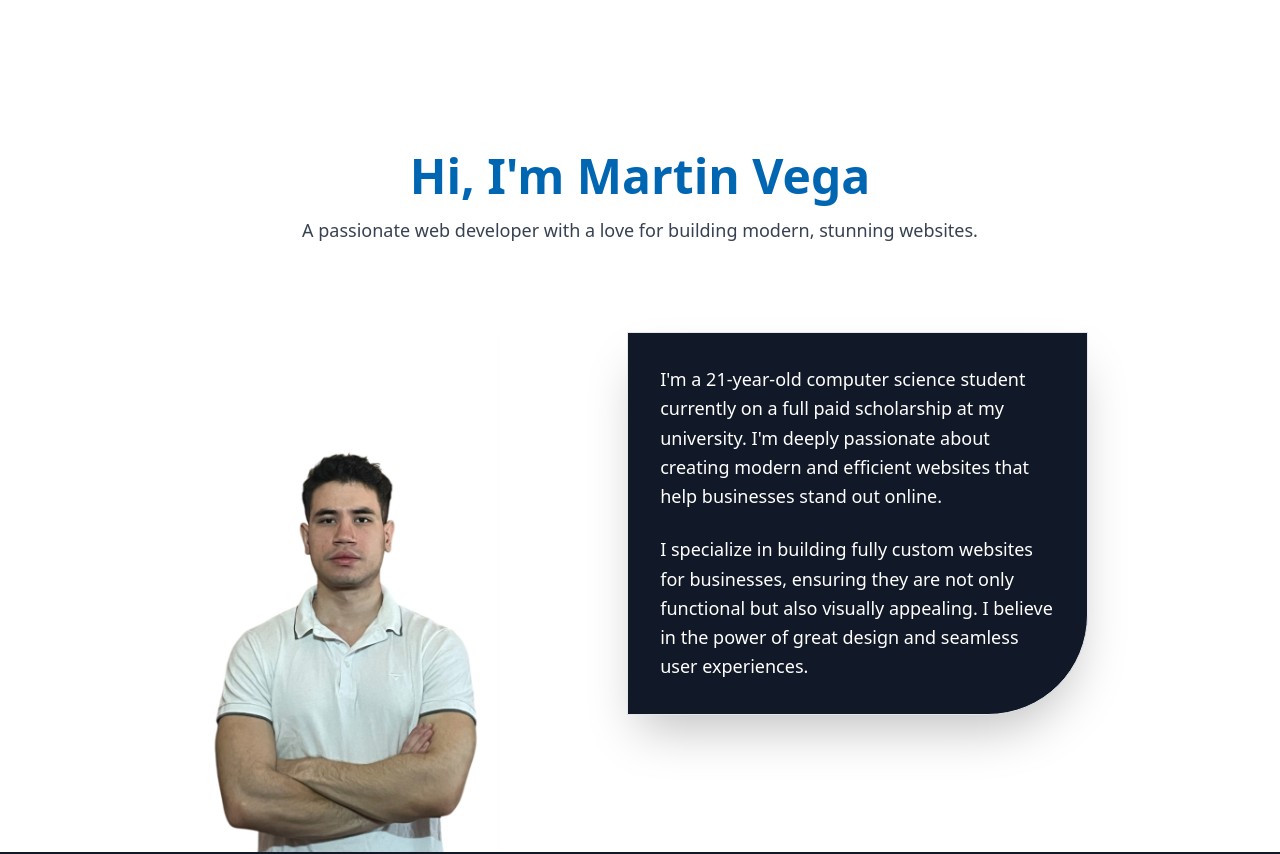
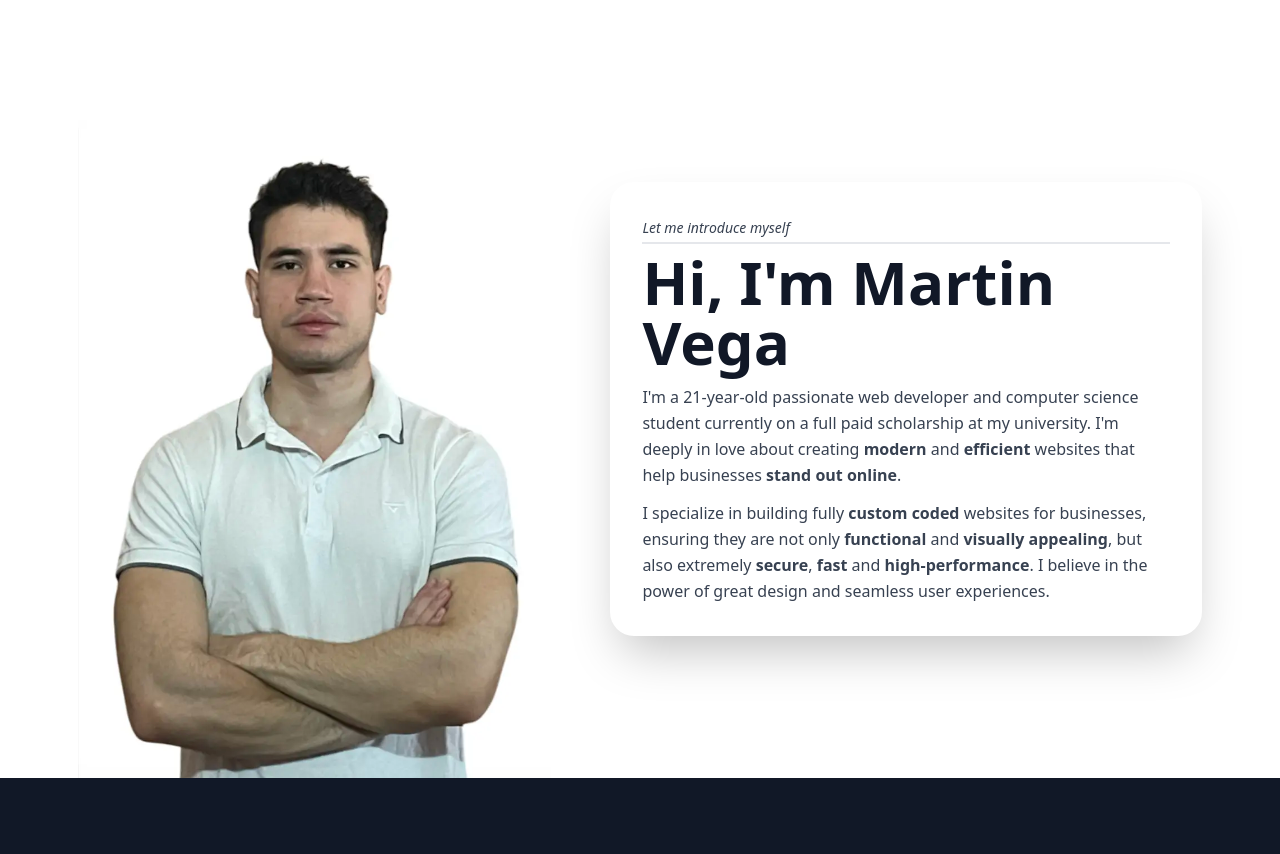
Before and after one commit to martinvega2003/web-dev-portfolio-v1, a React (Vite) app in the folder portfolio-vegma/: page / in a window 1280 px wide. Shown: the part 820-1674 px from the top of the page. Built offline with nearby package versions, Linux system fonts and the light colour scheme.

Commit message:
In this commit, the design of the about section was modified.

```diff
--- a/portfolio-vegma/src/components/sections/AboutMe.jsx
+++ b/portfolio-vegma/src/components/sections/AboutMe.jsx
@@ -1,39 +1,42 @@
 import React from "react";
 import { motion } from "framer-motion";
-import professionalPic from "../../images/professional-pic.jpeg"
+import professionalPic from "../../images/professional-pic.webp"
 
 const AboutMe = () => {
   return (
-    <div id="about" className="bg-white pt-40">
-      <div className="mx-auto flex flex-col justify-start items-center">
-        {/* Header Section with Name */}
-        <motion.div
-          className="text-center mb-10"
-          initial={{ opacity: 0 }}
-          animate={{ opacity: 1 }}
-          transition={{ duration: 1 }}
-        >
-          <h1 className="text-5xl font-bold text-accent">Hi, I'm Martin Vega</h1>
-          <p className="px-12 md:px-0 text-lg mt-4 text-secondary">A passionate web developer with a love for building modern, stunning websites.</p>
-        </motion.div>
-
+    <div id="about" className="bg-white pt-8 sm:pt-20">
+      <div>
         {/* About Me Text Section */}
         <motion.div
-          className="max-w-5xl flex flex-col items-center md:flex-row-reverse md:justify-around md:items-start mt-12 px-12 md:px-0"
+          className="flex flex-col items-center md:flex-row-reverse md:justify-around md:items-end lg:items-center mt-12 px-3 sm:px-12"
           initial={{ opacity: 0 }}
           animate={{ opacity: 1 }}
           transition={{ duration: 1, delay: 0.5 }}
         >
-          <div className="w-full sm:w-[90%] md:w-[45%] text-white bg-primary text-lg leading-relaxed mb-8 p-8 shadow-2xl border rounded-br-[100px]">
-            <p>
-              I'm a 21-year-old computer science student currently on a full paid scholarship at my university. I'm deeply passionate about creating modern and efficient websites that help businesses stand out online.
-            </p>
-            <p className="mt-6">
-              I specialize in building fully custom websites for businesses, ensuring they are not only functional but also visually appealing. I believe in the power of great design and seamless user experiences.
-            </p>
+          <div className="w-full md:w-1/2 p-8 shadow-2xl rounded-3xl mb-6 md:mb-12 lg:mb-20">
+            {/* Header Section with Name */}
+            <motion.div
+              className="text-left"
+              initial={{ opacity: 0 }}
+              animate={{ opacity: 1 }}
+              transition={{ duration: 1 }}
+            >
+              <p className="w-full py-1 mb-2 text-secondary font-light italic text-sm border-b-2">
+                Let me introduce myself
+              </p>
+              <h1 className="text-2xl sm:text-5xl md:text-3xl lg:text-4xl xl:text-6xl font-bold text-primary">Hi, I'm Martin Vega</h1>
+            </motion.div>
+            <div className="w-full mt-3 text-secondary text-md leading-relaxed">
+              <p>
+                I'm a 21-year-old passionate web developer and computer science student currently on a full paid scholarship at my university. I'm deeply in love about creating <strong>modern</strong> and <strong>efficient</strong> websites that help businesses <strong>stand out online</strong>.
+              </p>
+              <p className="mt-3">
+                I specialize in building fully <strong>custom coded</strong> websites for businesses, ensuring they are not only <strong>functional</strong> and <strong>visually appealing</strong>, but also extremely <strong>secure</strong>, <strong>fast</strong> and <strong>high-performance</strong>. I believe in the power of great design and seamless user experiences.
+              </p>
+            </div>
           </div>
           {/* Image or Avatar (Optional) */}
-          <div className="md:w-[30%] h-auto flex justify-center mt-6 md:mt-0">
+          <div className="md:w-[40%] h-auto flex justify-center mt-6 md:mt-0">
             <img
               src={professionalPic || "https://via.placeholder.com/200"}
               alt="Martin Vega"
--- a/portfolio-vegma/src/components/sections/HeroSection.jsx
+++ b/portfolio-vegma/src/components/sections/HeroSection.jsx
@@ -6,7 +6,7 @@ import heroImg from "../../images/hero-image-v1.webp"
 const HeroSection = () => {
   return (
     <motion.div
-      className="w-full h-fit bg-gradient-to-l from-primary via-primary to-primary md:from-primary md:via-primary md:to-blue-950 px-3 sm:px-20 py-40"
+      className="w-full h-fit bg-gradient-to-l from-primary via-primary to-primary md:from-primary md:via-primary md:to-blue-950 px-3 sm:px-20 py-20 sm:py-40"
       initial={{ opacity: 0, y: 50 }}
       whileInView={{ opacity: 1, y: 0 }}
       viewport={{ once: true }}
```
Also changed, not shown: portfolio-vegma/src/images/professional-pic.jpeg (deleted), portfolio-vegma/src/images/professional-pic.webp (added).
